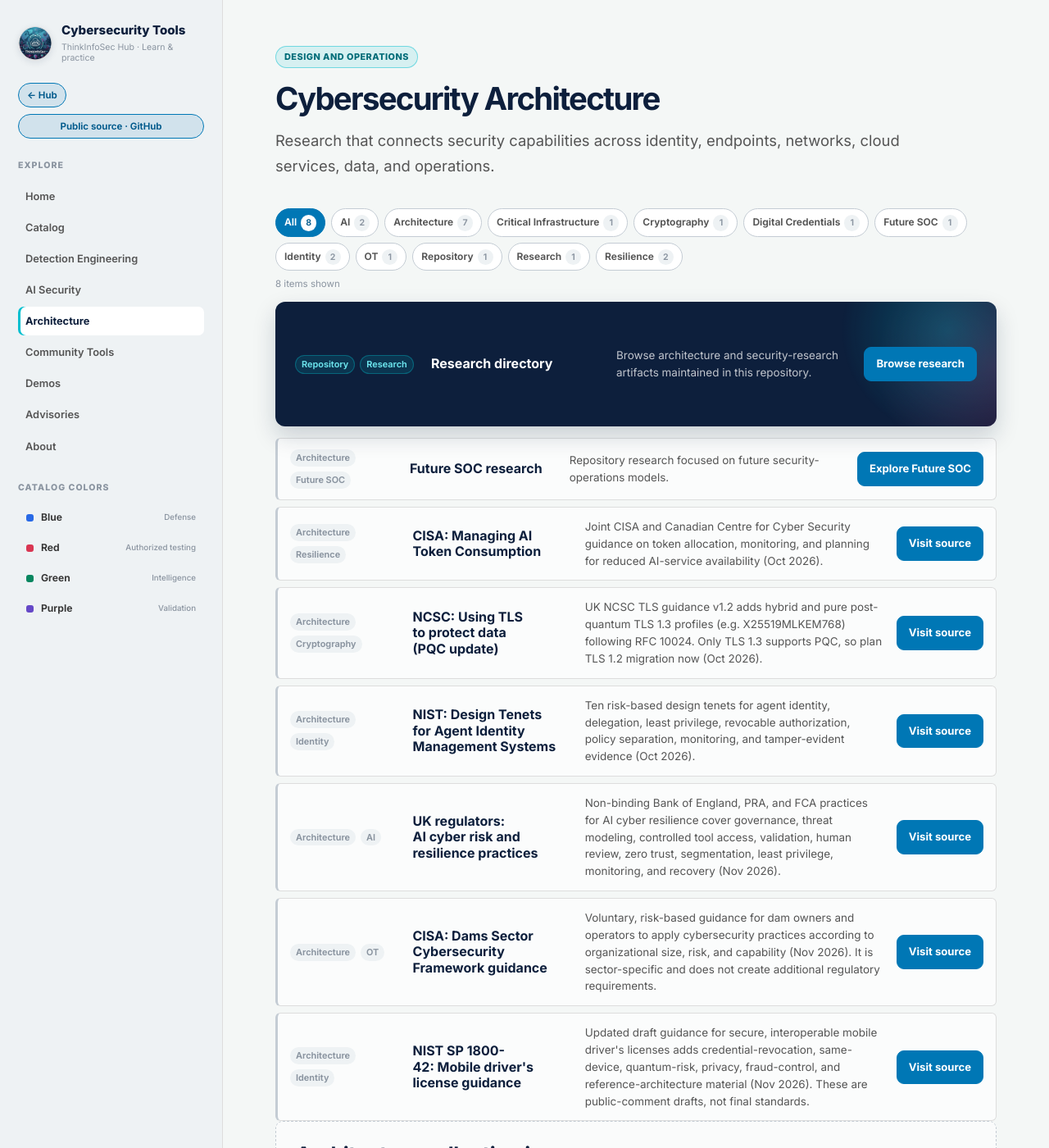
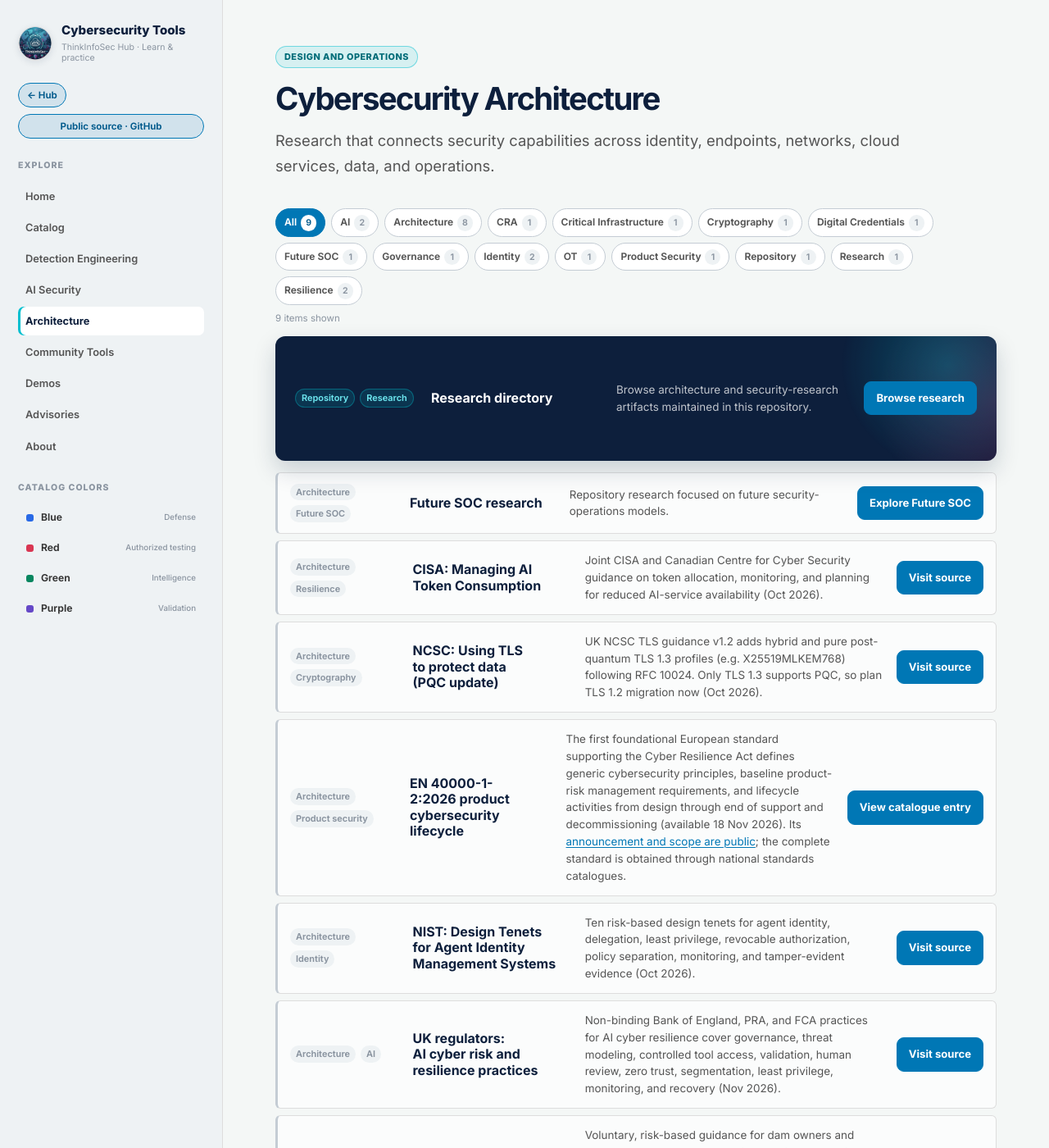
Before and after one commit to amcamillo/Cybersecurity_Tools, a Jekyll site: the page built from docs/04-architecture/index.md, in a window 1280 px wide and 1400 px high. Shown: the whole window at 82% size. Built offline with Jekyll 4.4.1, drawn with Linux system fonts in a browser that asks for light colours.

Commit message:
content: add CRA lifecycle architecture standard
Co-authored-by: Autoisland <Autoisland@users.noreply.github.com>

```diff
--- a/docs/04-architecture/index.md
+++ b/docs/04-architecture/index.md
@@ -38,6 +38,12 @@ permalink: /architecture/
     <p>UK NCSC TLS guidance v1.2 adds hybrid and pure post-quantum TLS 1.3 profiles (e.g. X25519MLKEM768) following RFC 10024. Only TLS 1.3 supports PQC, so plan TLS 1.2 migration now (Oct 2026).</p>
     <a class="button" href="https://www.ncsc.gov.uk/guidance/using-tls-to-protect-data">Visit source</a>
   </article>
+  <article class="card" data-filter-item data-tags="Architecture,Governance,Product security,CRA">
+    <div class="card__meta"><span class="category-chip">Architecture</span><span class="category-chip">Product security</span></div>
+    <h3>EN 40000-1-2:2026 product cybersecurity lifecycle</h3>
+    <p>The first foundational European standard supporting the Cyber Resilience Act defines generic cybersecurity principles, baseline product-risk management requirements, and lifecycle activities from design through end of support and decommissioning (available 18 Nov 2026). Its <a href="https://www.cencenelec.eu/news-events/news/2026/en-in-the-spotlight/2026-11-19-cra-standards-en-40000-1-1-and-en-40000-1-2/">announcement and scope are public</a>; the complete standard is obtained through national standards catalogues.</p>
+    <a class="button" href="https://standards.cencenelec.eu/ords/f?p=205:110:0::::FSP_PROJECT,FSP_ORG_ID:81335,2307986&amp;cs=1D72BA048927BF4E6076BA309587EA01A">View catalogue entry</a>
+  </article>
   <article class="card" data-filter-item data-tags="Architecture,Identity,AI">
     <div class="card__meta"><span class="category-chip">Architecture</span><span class="category-chip">Identity</span></div>
     <h3>NIST: Design Tenets for Agent Identity Management Systems</h3>
```
